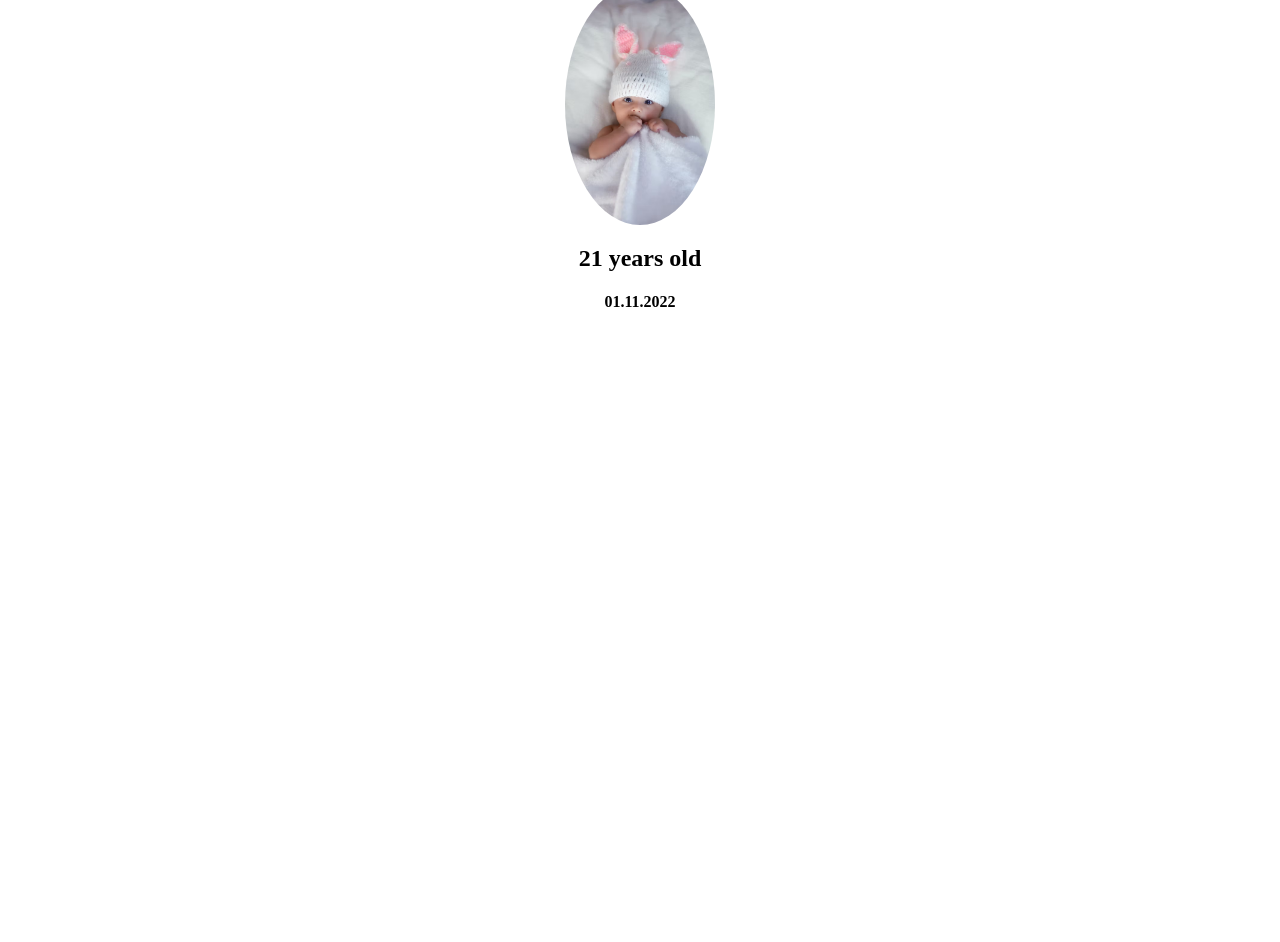
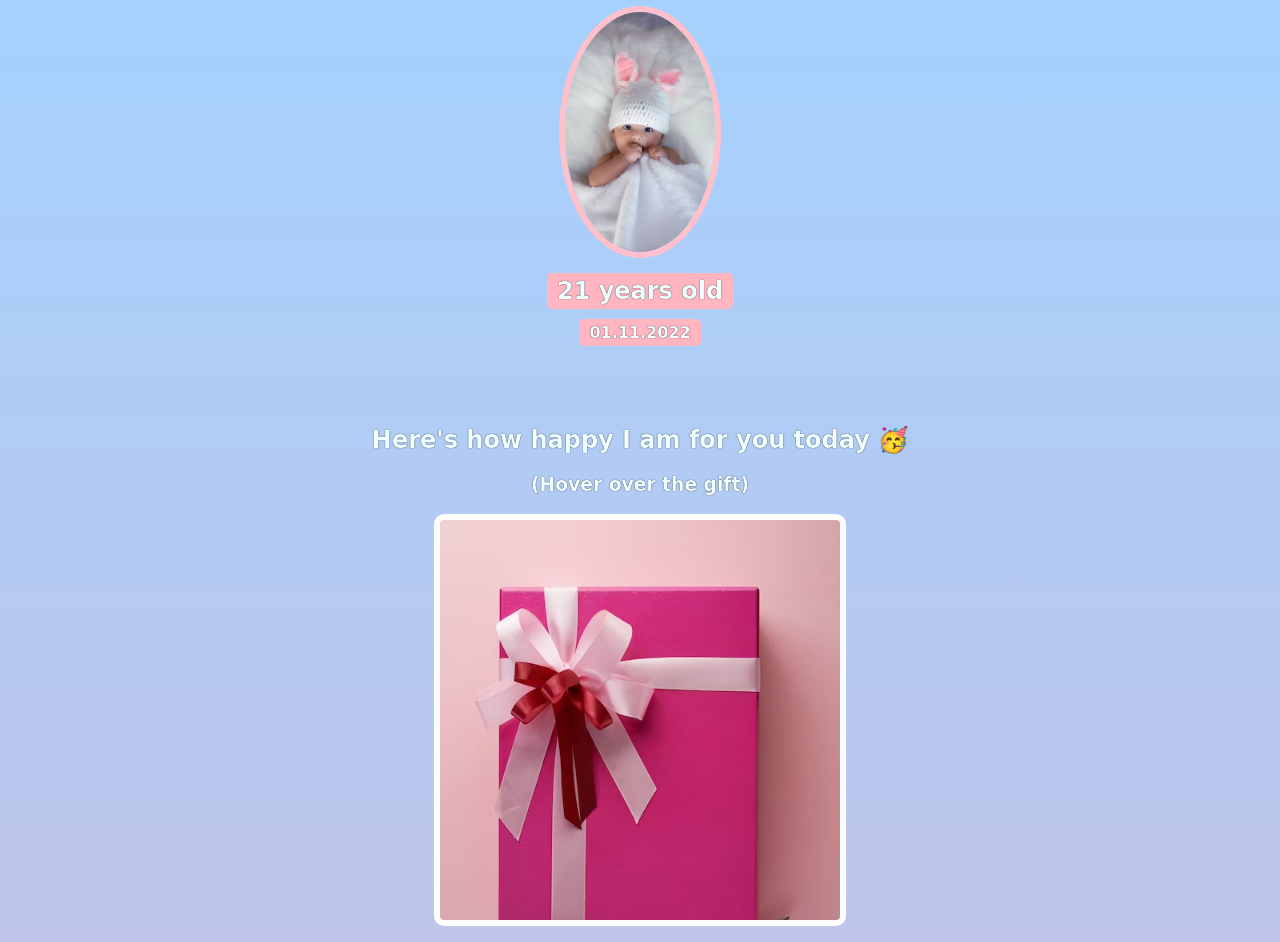
Before and after one commit to Poonji/Birthday_Website, a plain HTML site: page index.html in a window 1280 px wide. Shown: the part 83-1025 px from the top of the page. Before the commit the page ends 800 px from the top, so only its background shows below. Drawn offline with Linux system fonts and the light colour scheme.

Commit message:
final commit

```diff
--- a/index.html
+++ b/index.html
@@ -3,9 +3,22 @@
         <link rel="stylesheet" href="style.css">
     </head>
     <body>
-        <h1>Today is My baby's birthday 🎉</h1>
+        <h1>Today is My friend's birthday 🎉</h1>
         <img id="baby"src="baby.png">
-        <h2>21 years old</h2>
-        <h4>01.11.2022</h4>
+        <h2 id="bday">21 years old</h2>
+        <h4 id="bdate">01.11.2022</h4>
+        <h2 class="gift-tile">Here's how happy I am for you today 🥳</h2>
+        <h3 class="hint">(Hover over the gift)</h3>
+        <div class="gift-img" id="gift-img-happy"></div>
+        <h2 class="reaction">How people react when you enter the room 😍</h2>
+        <div class="gift-img" id="hot-img"></div>
+        <h2 class="gift-title">If I had to describe you with ONE word 👇</h2>
+        <div class="gift-img" id="one-word-img"></div>
+    </div>
+    <h2 class="gift-title">The only person as badass as you 💪</h2>
+    <div class="gift-img" id="badass-img"></div>
+    <h2 class="gift-title">This one's for you, my friend</h2>
+    <div class="gift-img" id="cheers-img"></div>
+
     </body>
 </html>
--- a/style.css
+++ b/style.css
@@ -1,9 +1,79 @@
 body{
     text-align: center;
+    font-family: 'Happy Monkey', cursive;
+    background: linear-gradient(#a2d2ff, #EFB0C9);
+    color: azure;
+    display: flex;
+    flex-direction: column;
+    align-items: center;
 }
 
+ h1,h2,h3, h4 {
+    text-shadow: 0px 0px 1px black;
+}
 #baby{
     width: 150px;
     border-radius: 50%;
+    border: 6px solid pink;
+    margin-bottom: 10px;
+}
+
+#bday{
+    background: lightpink;
+    padding: 4px 10px;
+    border-radius: 5px;
+    margin:5px 0px 10px 0;
+}
+
+#bdate{
+    background: lightpink;
+    margin: 0px 0px 60px 0px;
+    padding: 4px 10px;
+    border-radius: 5px;
 
 }
+.gift-title{
+    margin-bottom: 10px;
+}
+.hint{
+    margin-top: 0;
+}
+.img{
+    width: 400px;
+    border: 6px solid white;
+    border-radius: 10px;
+}
+
+.gift-img{
+    margin: 0 auto;
+    width: 400px;
+    height: 400px;
+    border: 6px solid white;
+    border-radius: 10px;
+    background-image: url("1st gift.png");
+    background-size: cover;
+
+}
+#gift-img-happy:hover{
+    background-image: url("happy.webp");
+}
+
+#hot-img:hover{
+    background-image: url("hot.webp");
+}
+
+#one-word-img:hover{
+    background-image: url("genius.webp");
+}
+
+#badass-img:hover{
+    background-image: url("tom.webp");
+}
+
+#cheers-img{
+    height: 200px;
+}
+
+#cheers-img:hover{
+    background-image: url("cheers.webp");
+}
```
Also changed, not shown: 1st gift.png (added), 2nd.png (added), cheers.webp (added), genius.webp (added), happy.webp (added), hot.webp (added), tom.webp (added).
